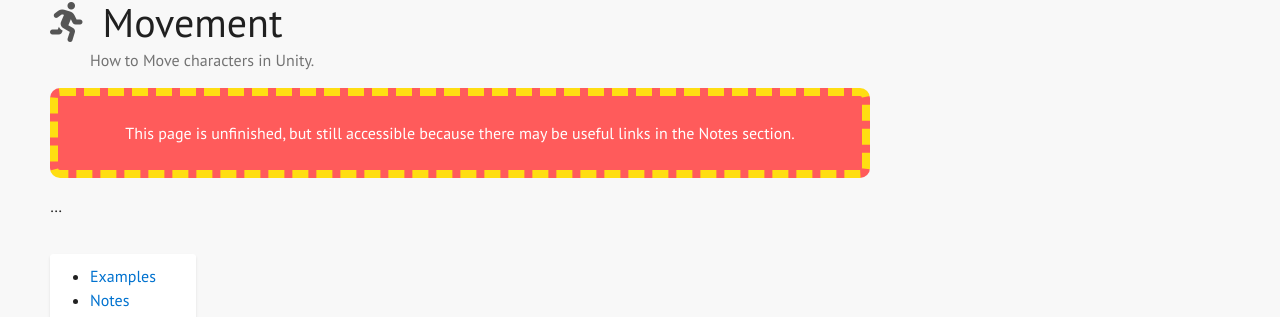
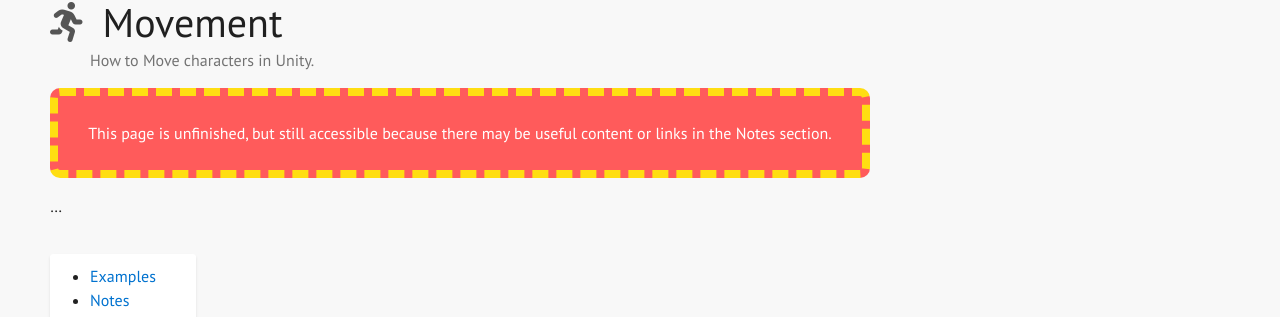
Before and after one commit to st4rdog/st4rdog.github.io, a Jekyll site: the page built from _references/unity/movement.md, in a window 1280 px wide. Shown: the part 149-466 px from the top of the page. Built offline with Jekyll 4.4.1, drawn with Linux system fonts in a browser that asks for light colours; some web fonts are replaced.

Commit message:
Update single-generic.html

```diff
--- a/_layouts/single-generic.html
+++ b/_layouts/single-generic.html
@@ -24,7 +24,7 @@
 				{% if page.isPatreonExclusive %}
 				<p class="warning">This page is PATREON EXCLUSIVE. Only Patreon supporters have access to it for now!</p>
 				{% else %}
-				{% if page.isAvailable == false %}<p class="warning">This page is unfinished, but still accessible because there may be useful links in the Notes section.</p>{% endif %}
+				{% if page.isAvailable == false %}<p class="warning">This page is unfinished, but still accessible because there may be useful content or links in the Notes section.</p>{% endif %}
 				{{ content }}
 				{% endif %}
 
```
